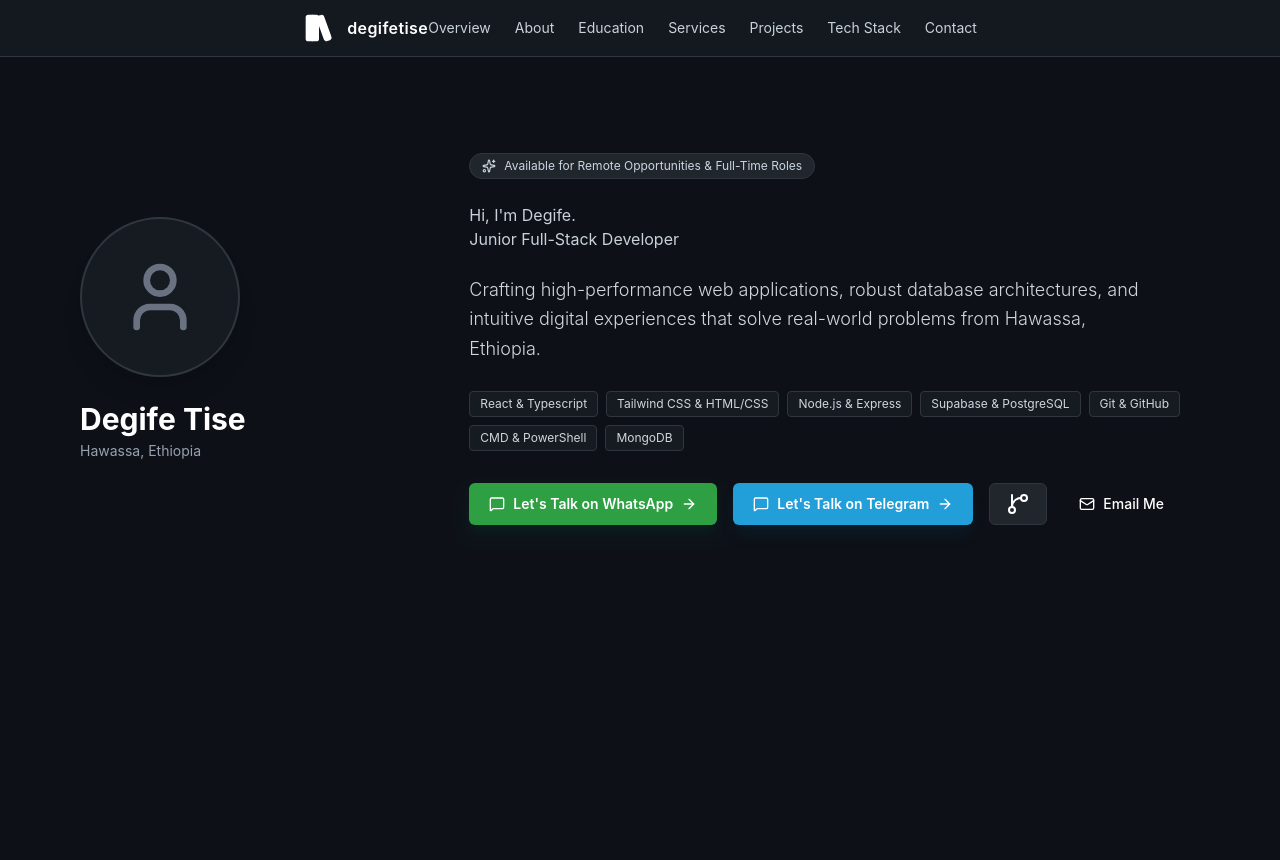
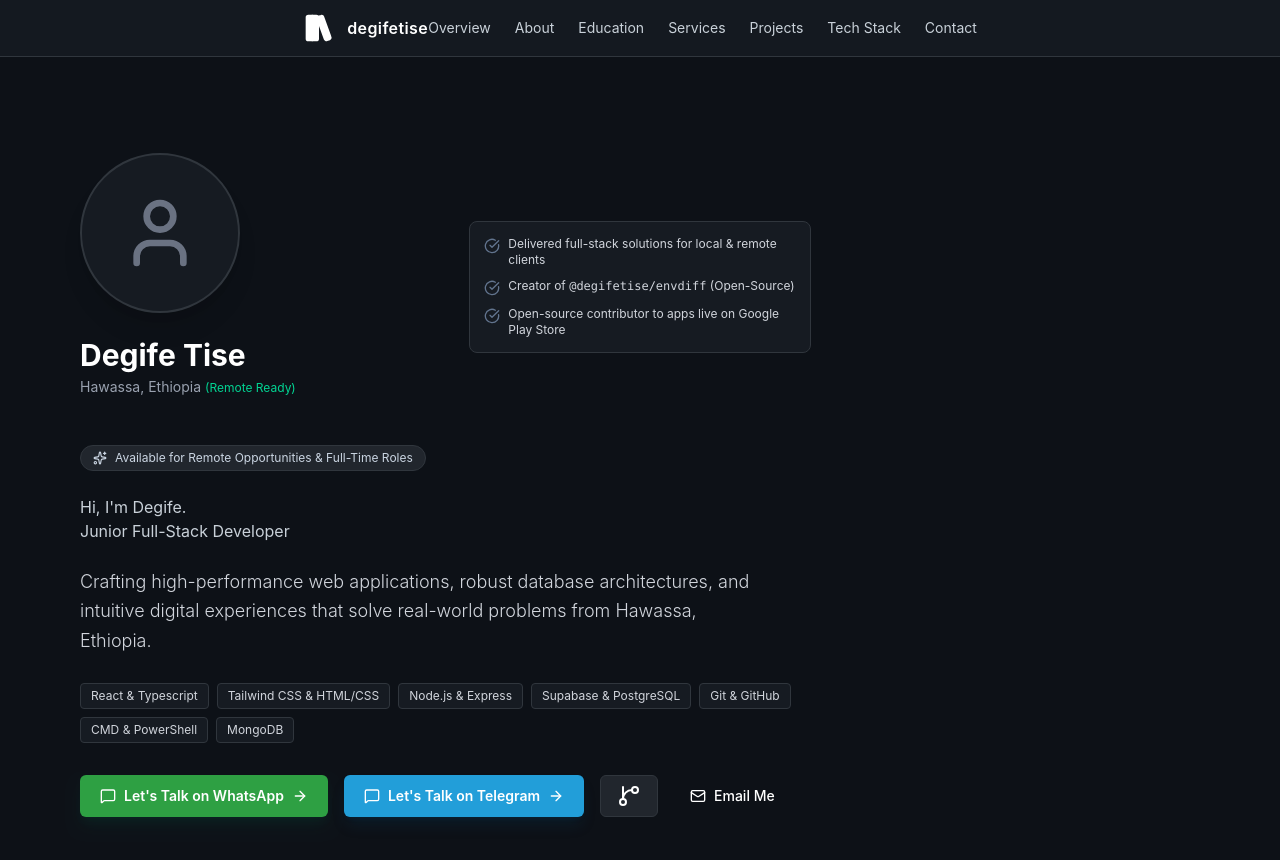
Before and after one commit to degifetise/degife-portfolio, a React (Vite) app: page / in a window 1280 px wide. Shown: the top 860 px of the page. Before the commit the page ends 800 px from the top, so only its background shows below. Built offline with nearby package versions, Linux system fonts and the light colour scheme.

Commit message:
feat/adde hook easy check the client on top page some of my works

```diff
--- a/src/components/Hero.jsx
+++ b/src/components/Hero.jsx
@@ -9,6 +9,7 @@ import {
   Mail,
   MessageSquare,
   ArrowRight,
+  CheckCircle,
 } from "lucide-react";
 export default function Hero() {
   const [profileImage, setProfileImage] = useState(null);
@@ -58,6 +59,12 @@ export default function Hero() {
     }
   };
 
+  const Credibility = [
+    "Delivered full-stack solutions for local & remote clients",
+    "Creator of <code>@degifetise/envdiff</code> (Open-Source)",
+    "Open-source contributor to apps live on Google Play Store",
+  ];
+
   return (
     <section
       id="overview"
@@ -93,8 +100,20 @@ export default function Hero() {
           </label>
         </div>
         <h1 className="text-3xl font-bold text-white">Degife Tise</h1>
-        <p className="text-gray-400 text-sm mt-1">Hawassa, Ethiopia</p>
+        <p className="text-gray-400 text-sm mt-1">
+          Hawassa, Ethiopia{" "}
+          <span className="text-emerald-400 text-xs">(Remote Ready)</span>{" "}
+        </p>
       </motion.div>
+
+      <div className="mt-6 w-full space-y-2.5 text-xs text-gray-300 bg-[#161b22] border border-[#30363d] p-3.5 rounded-lg">
+        {Credibility.map((item, index) => (
+          <div key={index} className="flex items-start gap-2">
+            <CheckCircle className="w-4 h-4 text-slate-500 shrink-0 mt-0.5" />
+            <span dangerouslySetInnerHTML={{ __html: item }}></span>
+          </div>
+        ))}
+      </div>
 
       <motion.div
         initial={{ opacity: 0, y: 20 }}
```
